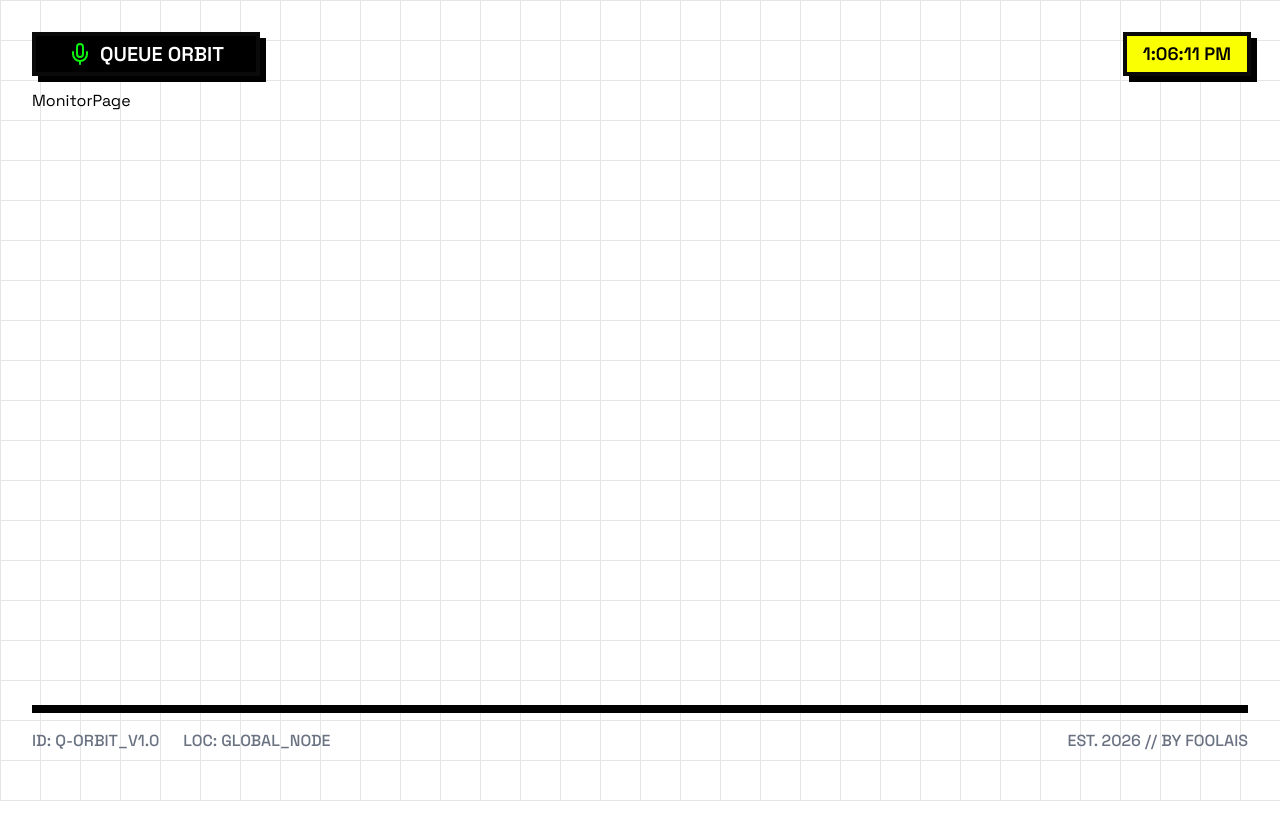
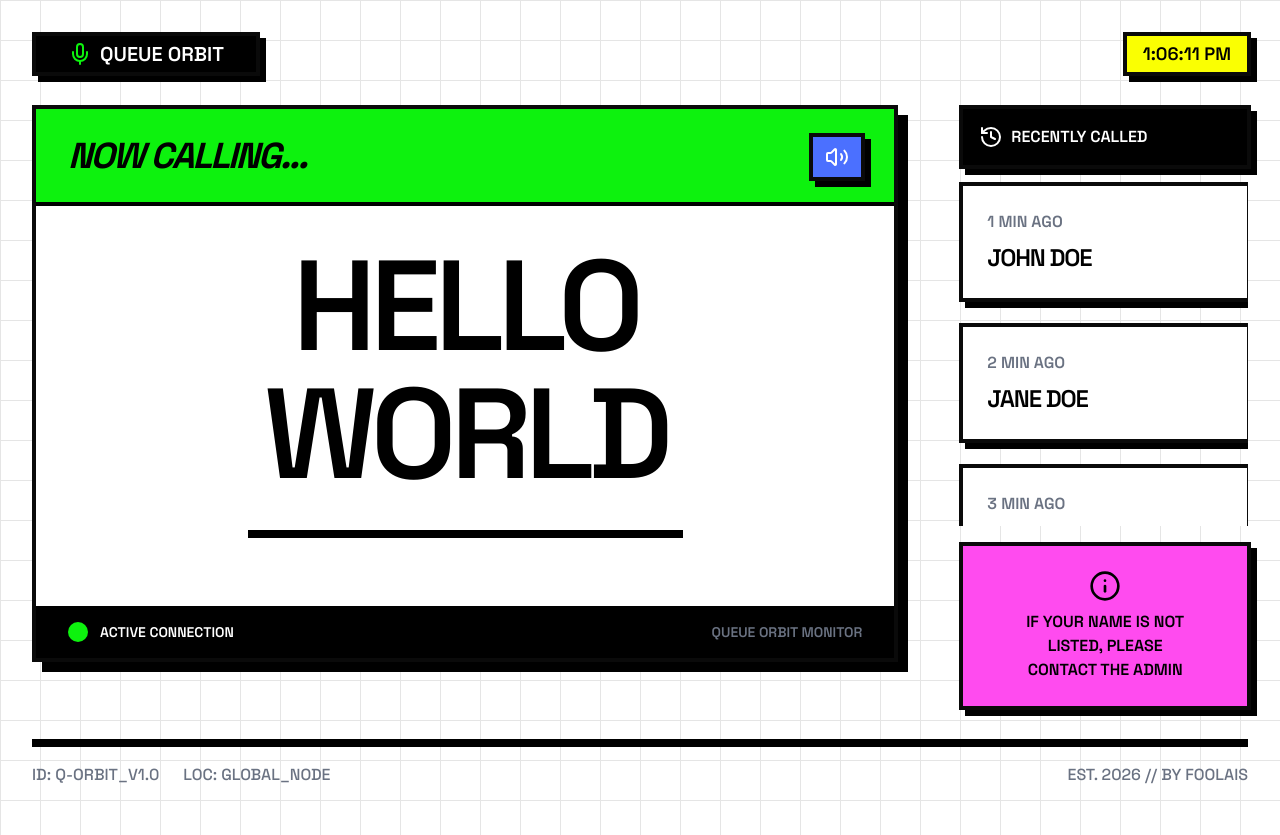
Before and after one commit to foolais/fe-queue-orbit, a Next.js app: page /monitor in a window 1280 px wide. Before the commit the page ends 801 px from the top, so only its background shows below. Built offline with nearby package versions, Linux system fonts and the light colour scheme.

Commit message:
feat: add monitor page

```diff
--- a/app/(content)/monitor/page.tsx
+++ b/app/(content)/monitor/page.tsx
@@ -1,5 +1,13 @@
+import CardCalling from "@/components/card-calling";
+import CardQueue from "@/components/card-queue";
+
 const MonitorPage = () => {
-  return <div>MonitorPage</div>;
+  return (
+    <div className="flex items-start justify-between gap-16 py-4 w-full">
+      <CardCalling />
+      <CardQueue />
+    </div>
+  );
 };
 
 export default MonitorPage;
--- /dev/null
+++ b/components/card-calling.tsx
@@ -0,0 +1,35 @@
+import React from "react";
+import { Button } from "./ui/button";
+import { Volume2 } from "lucide-react";
+
+const CardCalling = () => {
+  return (
+    <div className="neu shadow-hard-10 w-3/4 bg-white">
+      <section className="bg-primary px-8 py-6 border-b-4 flex items-center justify-between">
+        <h1 className="uppercase text-4xl tracking-tighter italic font-bold">
+          Now Calling...
+        </h1>
+        <Button className="neu neu-hover text-white bg-brutal-blue p-5">
+          <Volume2 />
+        </Button>
+      </section>
+      <section className="bg-white p-8 flex flex-col items-center justify-center max-w-3/4 mx-auto text-center min-h-[50vh]">
+        <h2 className="text-9xl font-semibold tracking-tighter">HELLO WORLD</h2>
+        <div className="border-4 w-3/4 my-8" />
+      </section>
+      <section className="bg-black px-8 py-4 flex items-center justify-between text-sm">
+        <div className="flex items-center gap-3">
+          <div className="size-5 rounded-full bg-primary" />
+          <span className="uppercase text-white font-semibold ">
+            Active Connection
+          </span>
+        </div>
+        <span className="uppercase text-gray-500 font-semibold">
+          queue orbit monitor
+        </span>
+      </section>
+    </div>
+  );
+};
+
+export default CardCalling;
--- /dev/null
+++ b/components/card-queue.tsx
@@ -0,0 +1,70 @@
+import { History, Info } from "lucide-react";
+
+const data = [
+  {
+    time: "1",
+    name: "John Doe",
+  },
+  {
+    time: "2",
+    name: "Jane Doe",
+  },
+  {
+    time: "3",
+    name: "John Doe",
+  },
+  {
+    time: "4",
+    name: "Jane Doe",
+  },
+  {
+    time: "5",
+    name: "John Doe",
+  },
+  {
+    time: "6",
+    name: "Jane Doe",
+  },
+];
+
+const CardQueue = () => {
+  return (
+    <div className="w-1/4 flex flex-col gap-4">
+      <div className="neu shadow-hard-6 bg-black text-white flex items-center gap-2 p-4">
+        <History />
+        <h2 className="uppercase font-semibold">Recently called</h2>
+      </div>
+      <div className="max-h-[43vh] overflow-y-scroll flex flex-col gap-6">
+        {data.map((item, index) => (
+          <CardDetail key={index} time={item.time} name={item.name} />
+        ))}
+      </div>
+      <div className="neu shadow-hard-6 bg-brutal-pink text-black flex flex-col items-center justify-center gap-2 p-6">
+        <Info className="size-8" />
+        <h3 className="uppercase font-semibold w-full md:w-3/4 mx-auto text-center">
+          if your name is not listed, please contact the admin
+        </h3>
+      </div>
+    </div>
+  );
+};
+
+interface CardDetailProps {
+  time: string;
+  name: string;
+}
+
+const CardDetail = ({ time, name }: CardDetailProps) => {
+  return (
+    <div className="neu shadow-hard-6 bg-white p-6 flex flex-col gap-2">
+      <span className="uppercase text-gray-500 font-semibold">
+        {time} min ago
+      </span>
+      <span className="uppercase font-semibold tracking-tighter text-2xl">
+        {name}
+      </span>
+    </div>
+  );
+};
+
+export default CardQueue;
```
